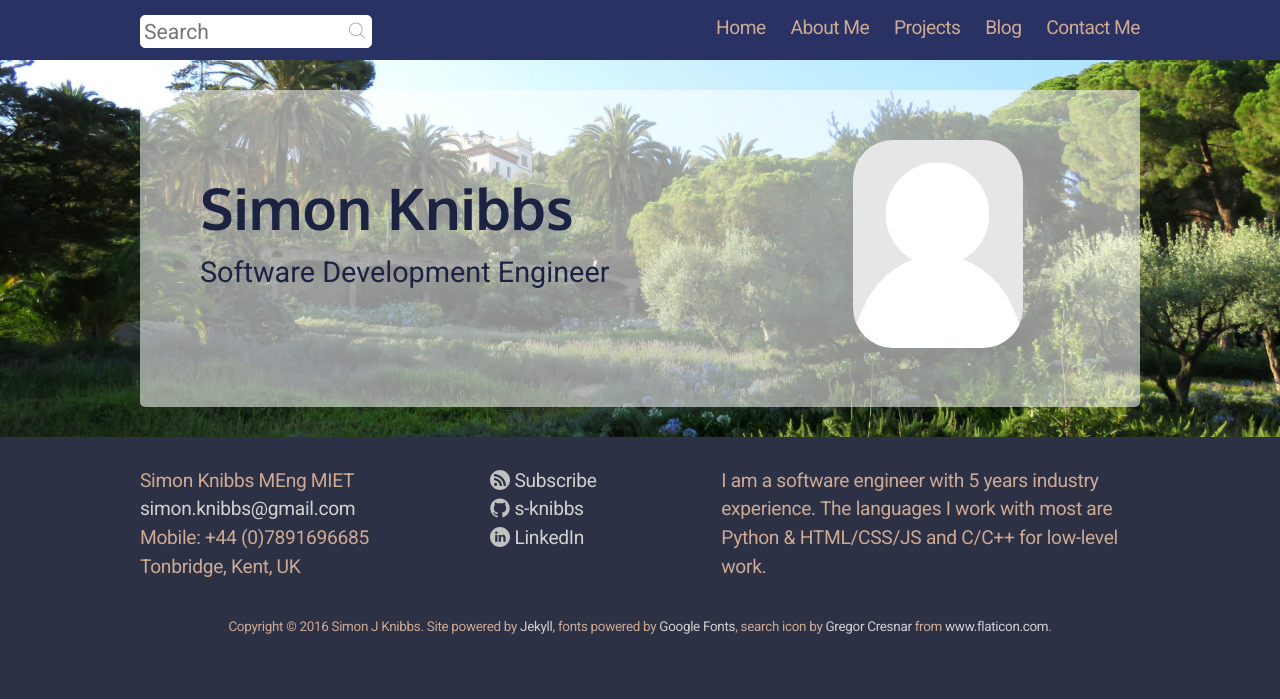
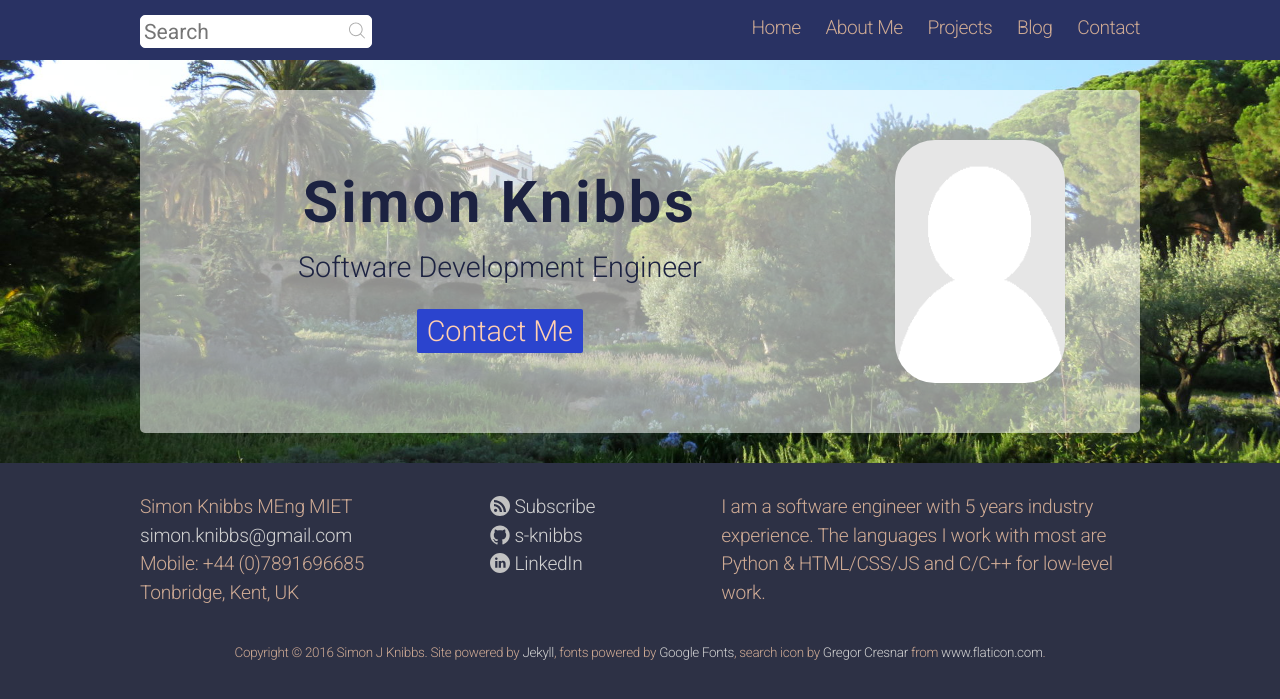
Before and after one commit to s-knibbs/s-knibbs.github.io, a Jekyll site: the page built from index.html, in a window 1280 px wide. Shown: the top 699 px of the page. Built offline with Jekyll 4.4.1, drawn with Linux system fonts in a browser that asks for light colours; nearby versions of some CDN libraries.

Commit message:
Add call to action on the front page.
Various style improvements on the front page.
Add support for different titles for the nav-bar and main page heading.
Minor rewording on about page.

```diff
--- a/_includes/head.html
+++ b/_includes/head.html
@@ -5,7 +5,7 @@
     <meta name="viewport" content="width=device-width">
     <meta name="description" content="{{ site.description }}">
     <link href='https://fonts.googleapis.com/css?family=Oxygen:400,700' rel='stylesheet' type='text/css'>
-    <link href='https://fonts.googleapis.com/css?family=Roboto:400,700' rel='stylesheet' type='text/css'>
+    <link href='https://fonts.googleapis.com/css?family=Roboto:300,400,700' rel='stylesheet' type='text/css'>
     <script src="https://ajax.googleapis.com/ajax/libs/jquery/3.1.0/jquery.min.js"></script>
     <link rel="canonical" href="{{ page.url | replace:'index.html','' | prepend: site.baseurl | prepend: site.url }}">
 
--- a/_layouts/page.html
+++ b/_layouts/page.html
@@ -4,7 +4,7 @@ layout: default
 <div class="post">
 
   <header class="post-header">
-    <h1>{{ page.title }}</h1>
+    <h1>{% if page.long_title %}{{ page.long_title }}{% else %}{{ page.title }}{% endif %}</h1>
   </header>
 
   <article class="post-content">
--- a/css/main.css
+++ b/css/main.css
@@ -206,6 +206,7 @@ strong { font-weight: bold; }
 
 .wrap > .post, .wrap > .home {
   padding-right: 20px;
+  padding-left: 20px;
   background-color: rgba(255,255,255,0.55);
   border-radius: 5px;
 }
@@ -224,7 +225,6 @@ strong { font-weight: bold; }
   padding-bottom: 50px;
   display: flex;
   flex-wrap: wrap;
-  padding-left: 60px;
 }
 
 .home h1 { margin-bottom: 25px; }
@@ -234,23 +234,40 @@ strong { font-weight: bold; }
   color: rgb(28, 34, 65);
   font-size: 150%;
   flex-grow: 5;
-  padding-top: 25px;
+  padding-top: 20px;
   padding-bottom:15px;
+  text-align: center;
 }
 
 .home ul > li:first-child {
   font-size: 200%;
   font-weight: bold;
-  font-family: 'Oxygen', sans-serif;
+  letter-spacing: 3px;
 }
 
 .home .portrait {
   flex-grow: 2;
+  display: flex;
 }
 
 .home .portrait > img {
-  max-width: 170px;
+  width: 170px;
   border-radius: 40px;
+  margin-left: auto;
+  margin-right: auto;
+}
+
+.call-to-action { margin-top: 20px; margin-bottom: 15px; }
+
+.call-to-action > a {
+  background-color: #2b44ce;
+  padding: 5px 10px;
+  color: #ffcfb1;
+  border-radius: 2px;
+}
+
+.call-to-action > a:hover {
+  text-decoration: none;
 }
 
 .banner-image {
--- a/index.html
+++ b/index.html
@@ -7,6 +7,7 @@ layout: default
 <ul>
   <li><strong>Simon Knibbs</strong></li>
   <li>Software Development Engineer</li>
+  <li class="call-to-action"><a href="/contact">Contact Me</a></li>
 </ul>
 <div class="portrait">
   <img src="/image/Portrait_placeholder.png" />
```
Also changed, not shown: 0-about.md (+1 -1 lines), 3-contact.md (+2 -1 lines).
